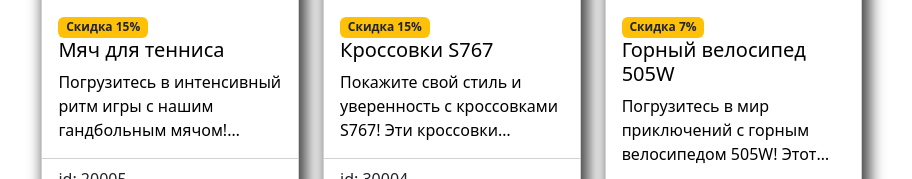
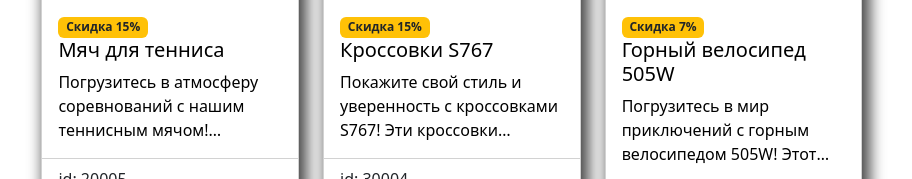
Before and after one commit to TimKhop/TimKhop.github.io, a plain HTML site: page action.html in a window 1280 px wide. Shown: the part 1464-1643 px from the top of the page, without its empty margins (275-1187 px from the left). Drawn offline with nearby package versions, Linux system fonts and the light colour scheme.

Commit message:
Update action.html

```diff
--- a/action.html
+++ b/action.html
@@ -484,12 +484,11 @@
                                   <a href="#">
                                     <div class="text-truncate-container">
                                       <p class="card-text">
-                                        Погрузитесь в интенсивный ритм игры с нашим гандбольным мячом! Специально
-                                        разработанный для высокой производительности и точности, этот мяч обеспечивает
-                                        идеальный отскок и хорошую контролируемость. С надежной конструкцией и устойчивыми
-                                        материалами, наш гандбольный мяч подходит как для тренировок, так и для
-                                        соревнований. Готовы ли вы принять вызов и продемонстрировать свои лучшие навыки
-                                        на площадке с нашим мячом?</p>
+                                        Погрузитесь в атмосферу соревнований с нашим теннисным мячом! Изготовленный из
+                                        высококачественного материала, этот мяч обеспечивает превосходный отскок и
+                                        устойчивость во время игры. С его точной конструкцией и надежными характеристиками,
+                                        вы сможете наслаждаться уверенными ударами и захватывающими матчами. Готовы ли вы
+                                        принять вызов и показать свое мастерство на корте с нашим теннисным мячом?</p>
                                     </div>
                                   </a>
                                 </div>
```
